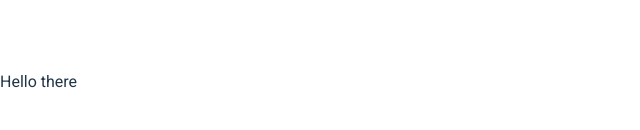
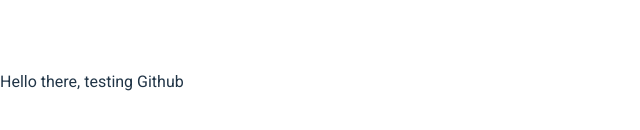
Before and after one commit to luisgcode/crowdMeterSystem, a React (Vite) app: page / in a window 1280 px wide. Shown: the part 318-448 px from the top of the page, without its empty margins (0-640 px from the left). Built offline with nearby package versions, Linux system fonts and the light colour scheme.

Commit message:
Creating Gh page for react

```diff
--- a/package.json
+++ b/package.json
@@ -26,7 +26,7 @@
     "eslint-plugin-react": "^7.37.2",
     "eslint-plugin-react-hooks": "^5.0.0",
     "eslint-plugin-react-refresh": "^0.4.16",
-    "gh-pages": "^6.2.0",
+    "gh-pages": "^6.3.0",
     "globals": "^15.14.0",
     "postcss": "^8.4.49",
     "tailwindcss": "^3.4.17",
--- a/src/App.jsx
+++ b/src/App.jsx
@@ -7,7 +7,7 @@ function App() {
   return (
     // Main div
     <>
-      <div className="card">Hello there</div>
+      <div className="card">Hello there, testing Github</div>
     </>
   );
 }
```
Also changed, not shown: 1 other file (tests, documents, lock files or other folders).
